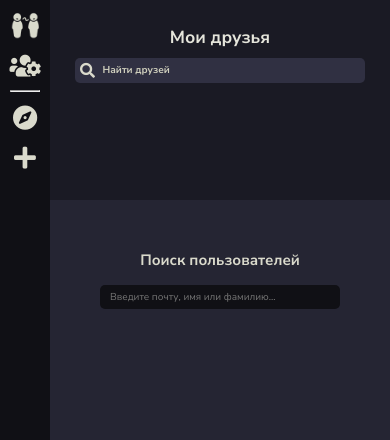
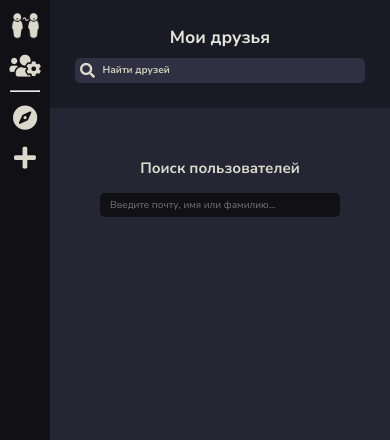
Before and after one commit to MichaelBogdanov/vibetalk, a Django app: page / in a window 390 px wide. Shown: the top 440 px of the page. Run offline with Django 4.2, Linux system fonts and the light colour scheme; the visitor is signed in with stand-in values (Sample User, id 1); data that the repository does not hold is empty; some libraries are stand-ins or nearby versions.

Commit message:
Изменены стили у боковой панели

```diff
--- a/website/static/styles/style.css
+++ b/website/static/styles/style.css
@@ -258,7 +258,6 @@ main {
 .aside {
   overflow-y: scroll;
   scrollbar-width: none;
-  min-height: 200px !important;
   background-color: rgb(26.2784090909, 26.2784090909, 36.2215909091);
   padding: 25px 10px;
 }
@@ -816,6 +815,8 @@ main {
   .aside {
     width: 100%;
     max-width: none;
+    height: -moz-min-content !important;
+    height: min-content !important;
     max-height: 25dvh;
     padding: 2.5em;
     display: grid;
@@ -828,6 +829,8 @@ main {
   .aside ul.rooms,
   .aside .friends,
   .aside .server_categories {
+    height: -moz-min-content !important;
+    height: min-content !important;
     max-height: 100%;
     overflow-y: auto;
     scrollbar-width: thin !important;
--- a/website/static/styles/style.sass
+++ b/website/static/styles/style.sass
@@ -222,7 +222,6 @@ main
 .aside
     overflow-y: scroll
     scrollbar-width: none
-    min-height: 200px !important
     background-color: darken($color_main, 5%)
     padding: 25px 10px
     h3
@@ -675,6 +674,7 @@ main
     .aside
         width: 100%
         max-width: none
+        height: min-content !important
         max-height: 25dvh
         padding: 2.5em
         display: grid
@@ -685,6 +685,7 @@ main
         ul.rooms,
         .friends,
         .server_categories
+            height: min-content !important
             max-height: 100%
             overflow-y: auto
             scrollbar-width: thin !important
```
Also changed, not shown: 1 other file.
